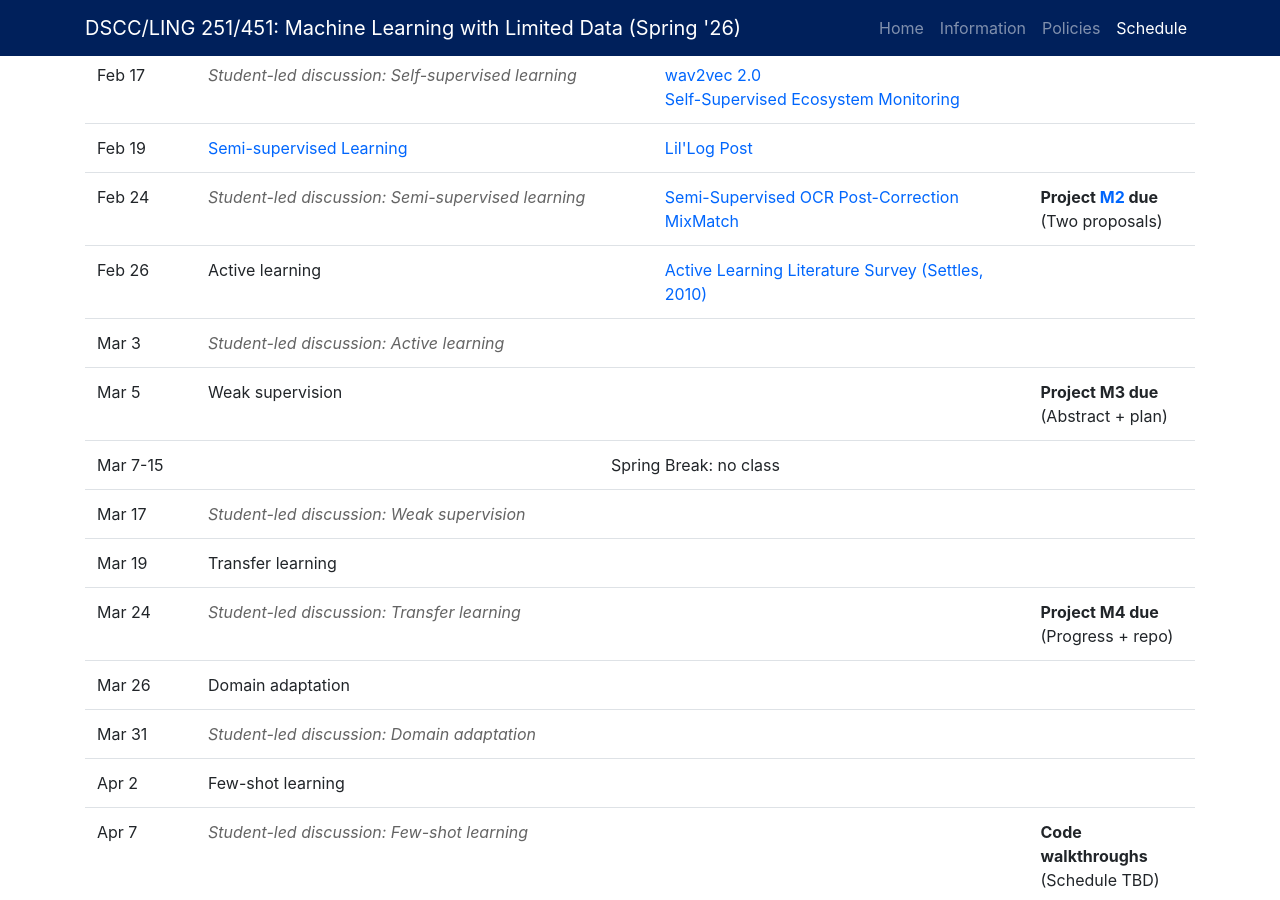
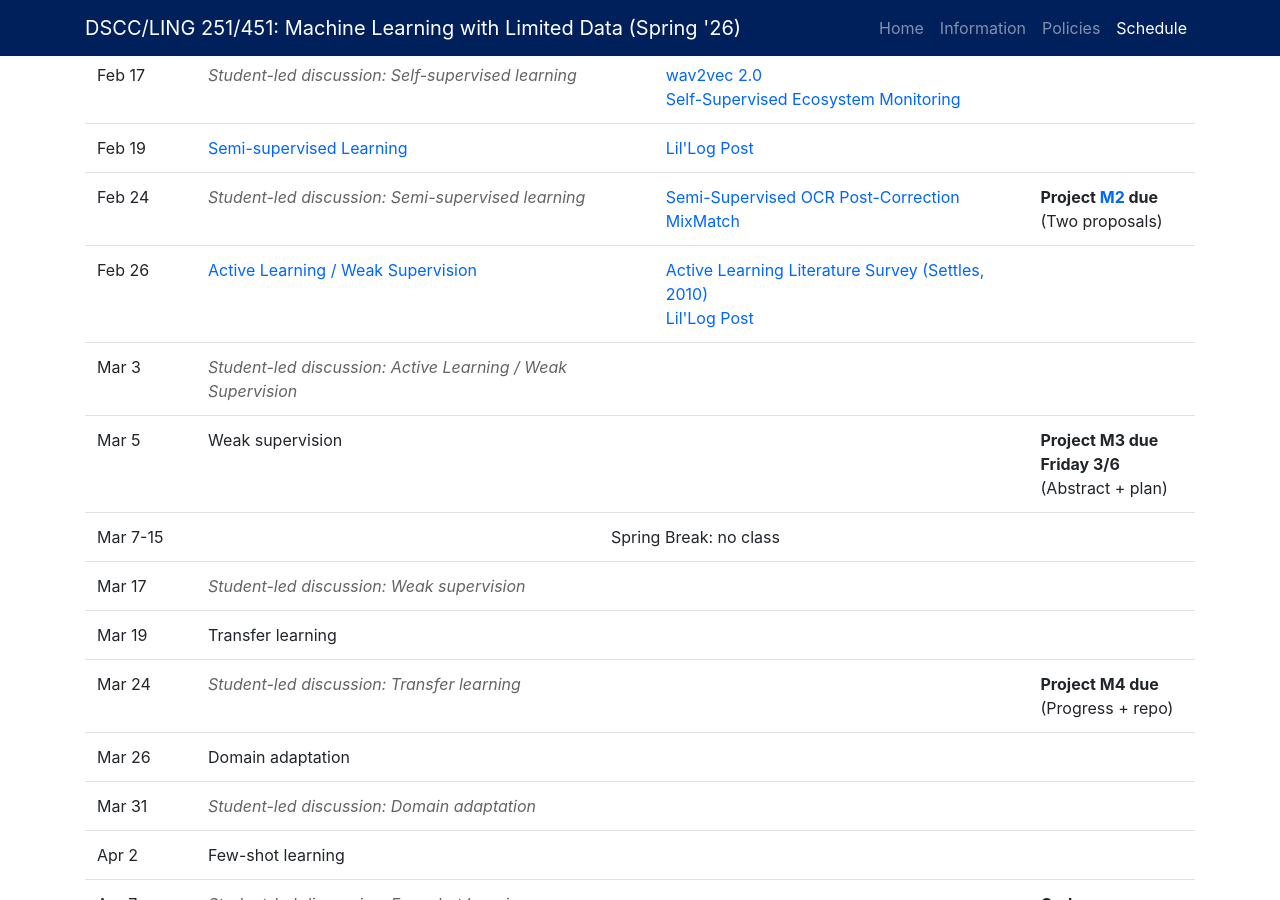
Before and after one commit to cmdowney88/cmdowney88.github.io, a Jekyll site: the page teaching/dscc251/spring26/index.html, which Jekyll copies as it is, in a window 1280 px wide and 900 px high, scrolled down 4280 px. Built offline with Jekyll 4.4.1, drawn with Linux system fonts in a browser that asks for light colours.

Commit message:
dscc251: add active learning slides

```diff
--- a/teaching/dscc251/spring26/index.html
+++ b/teaching/dscc251/spring26/index.html
@@ -427,16 +427,19 @@
 							</tr>
 							<tr>
 								<td>Feb 26</td>
-								<td>Active learning</td>
+								<td>
+									<a href="slides/9_active_learning.pdf" target="_blank">Active Learning / Weak Supervision</a>
+								</td>
 								<td>
 									<a href="https://burrsettles.com/pub/settles.activelearning.pdf" target="_blank">Active Learning Literature Survey (Settles, 2010)</a>
+									<br><a href="https://lilianweng.github.io/posts/2022-02-20-active-learning/" target="_blank">Lil'Log Post</a>
 								</td>
 								<td></td>
 							</tr>
 							<!-- Week 7 -->
 							<tr>
 								<td>Mar 3</td>
-								<td><em>Student-led discussion: Active learning</em></td>
+								<td><em>Student-led discussion: Active Learning / Weak Supervision</em></td>
 								<td></td>
 								<td></td>
 							</tr>
@@ -445,7 +448,7 @@
 								<td>Weak supervision</td>
 								<td></td>
 								<td>
-									<strong>Project M3 due</strong>
+									<strong>Project M3 due Friday 3/6</strong>
 									<br>(Abstract + plan)
 								</td>
 							</tr>
```
Also changed, not shown: 1 other file.
